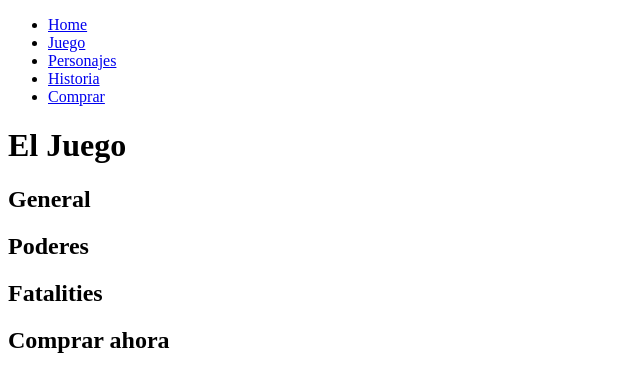
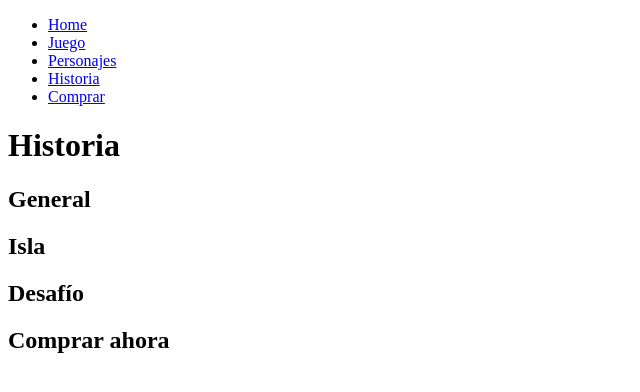
Before and after one commit to programacionAsiNomas/programacionAsiNomas.github.io, a plain HTML site: page pages/story.html in a window 1280 px wide. Shown: the whole page, without its empty margins (0-640 px from the left). Drawn offline with Linux system fonts and the light colour scheme.

Commit message:
updatedStory

```diff
--- a/pages/story.html
+++ b/pages/story.html
@@ -15,17 +15,17 @@
         </header>
         <main>
             <div class="portada">
-                <h1>El Juego</h1>
+                <h1>Historia</h1>
                 <p></p>
             </div>
             <div class="general">
                 <h2>General</h2>
             </div>
             <div class="isla">
-                <h2>Poderes</h2>
+                <h2>Isla</h2>
             </div>
             <div class="desafio">
-                <h2>Fatalities</h2>
+                <h2>Desafío</h2>
             </div>
             <div class="compra">
                 <h2>Comprar ahora</h2>
```
